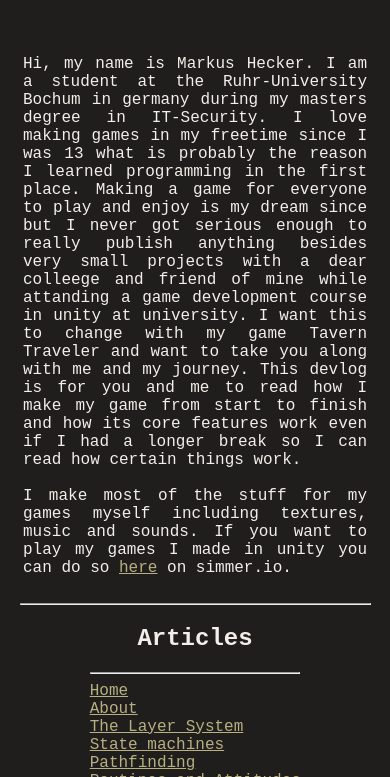
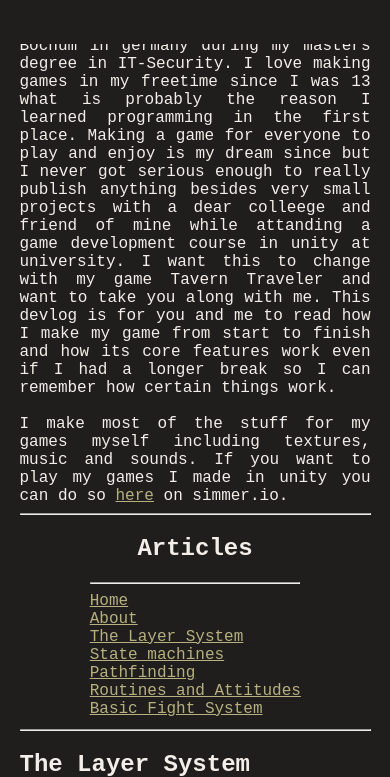
Before and after one commit to Aldurim/aldurim, a plain HTML site: page index.html in a window 390 px wide. Shown: the part 903-1680 px from the top of the page. Drawn offline with Linux system fonts and the light colour scheme.

Commit message:
css text_section fixed for better justify

```diff
--- a/index.html
+++ b/index.html
@@ -37,9 +37,9 @@
                 Making a game for everyone to play and enjoy is my dream since but I never got serious enough
                 to really publish anything besides very small projects with a dear colleege and friend of mine
                 while attanding a game development course in unity at university.
-                I want this to change with my game Tavern Traveler and want to take you along with me and my journey.
+                I want this to change with my game Tavern Traveler and want to take you along with me.
                 This devlog is for you and me to read how I make my game from start to finish and how its core features
-                work even if I had a longer break so I can read how certain things work.
+                work even if I had a longer break so I can remember how certain things work.
             </p>
             <br>
             <p style="margin: inherit;">
--- a/style.css
+++ b/style.css
@@ -215,10 +215,10 @@ hr{
     }
 
     .text_section{
-        margin-left: 1%;
-        margin-right: 1%;
-        width: 98%;
-        text-align: justify;
+        margin-left: 0%;
+        margin-right: 0%;
+        width: 100%;
+        text-align:justify;
     }
 
     .portrait{
```
